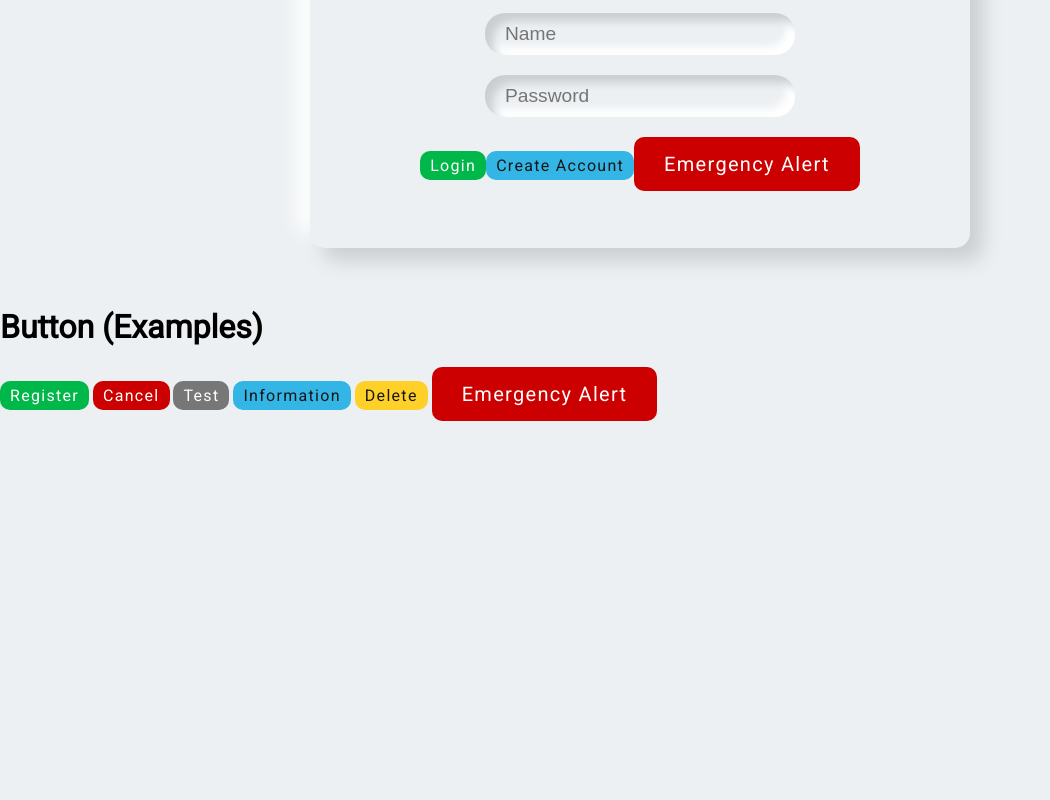
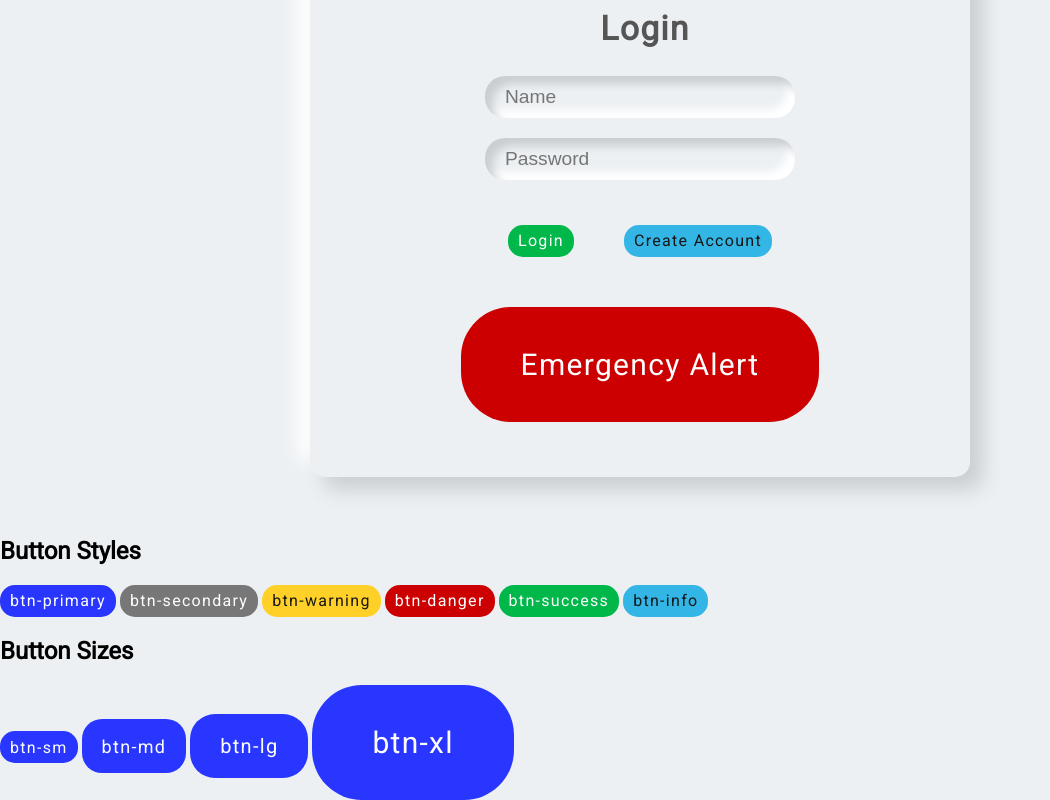
Before and after one commit to uC-Manny/ku_fs_q4_2021_fp_staying_alert, a React (Create React App) app in the folder client/: page / in a window 1280 px wide. Shown: the part 800-1600 px from the top of the page, without its empty margins (0-1050 px from the left). Before the commit the page ends 1221 px from the top, so only its background shows below. Built offline with nearby package versions, Linux system fonts and the light colour scheme.

Commit message:
added button styling and changed button examples

```diff
--- a/client/src/App.js
+++ b/client/src/App.js
@@ -9,61 +9,98 @@ function App() {
       <>
          <RegisterForm />
          <LoginForm />
-         <h1>Button (Examples)</h1>
+         <h2>Button Styles</h2>
          <Button
             onClick={() => {
-               console.log("The Register button was clicked");
+               console.log("The button was clicked");
+            }}
+            buttonStyle="btn-primary"
+            buttonSize="btn-sm"
+         >
+            btn-primary
+         </Button>{" "}
+         <Button
+            onClick={() => {
+               console.log("The button was clicked");
+            }}
+            buttonStyle="btn-secondary"
+            buttonSize="btn-sm"
+         >
+            btn-secondary
+         </Button>{" "}
+         <Button
+            onClick={() => {
+               console.log("The button was clicked");
+            }}
+            buttonStyle="btn-warning"
+            buttonSize="btn-sm"
+         >
+            btn-warning
+         </Button>{" "}
+         <Button
+            onClick={() => {
+               console.log("The button was clicked");
+            }}
+            buttonStyle="btn-danger"
+            buttonSize="btn-sm"
+         >
+            btn-danger
+         </Button>{" "}
+         <Button
+            onClick={() => {
+               console.log("The button was clicked");
             }}
             buttonStyle="btn-success"
             buttonSize="btn-sm"
          >
-            Register
+            btn-success
          </Button>{" "}
          <Button
             onClick={() => {
-               console.log("The Cancel button was clicked");
-            }}
-            buttonStyle="btn-danger"
-            buttonSize="btn-sm"
-         >
-            Cancel
-         </Button>{" "}
-         <Button
-            onClick={() => {
-               console.log("The Test button was clicked");
-            }}
-            buttonStyle="btn-secondary"
-            buttonSize="btn-sm"
-         >
-            Test
-         </Button>{" "}
-         <Button
-            onClick={() => {
-               console.log("The Info button was clicked");
+               console.log("The button was clicked");
             }}
             buttonStyle="btn-info"
             buttonSize="btn-sm"
          >
-            Information
+            btn-info
+         </Button>{" "}
+         <h2>Button Sizes</h2>
+         <Button
+            onClick={() => {
+               console.log("The button was clicked");
+            }}
+            buttonStyle="btn-primary"
+            buttonSize="btn-sm"
+         >
+            btn-sm
          </Button>{" "}
          <Button
             onClick={() => {
-               console.log("The Delete button was clicked");
+               console.log("The button was clicked");
             }}
-            buttonStyle="btn-warning"
-            buttonSize="btn-sm"
+            buttonStyle="btn-primary"
+            buttonSize="btn-md"
          >
-            Delete
+            btn-md
          </Button>{" "}
          <Button
             onClick={() => {
-               console.log("The Alert button was clicked");
+               console.log("The button was clicked");
             }}
-            buttonStyle="btn-danger"
+            buttonStyle="btn-primary"
             buttonSize="btn-lg"
          >
-            Emergency Alert
-         </Button>
+            btn-lg
+         </Button>{" "}
+         <Button
+            onClick={() => {
+               console.log("The button was clicked");
+            }}
+            buttonStyle="btn-primary"
+            buttonSize="btn-xl"
+         >
+            btn-xl
+         </Button>{" "}
       </>
    );
 }
--- a/client/src/components/buttons/Button.jsx
+++ b/client/src/components/buttons/Button.jsx
@@ -1,5 +1,5 @@
 import React from "react";
-import "./Button.css";
+import "./button.css";
 
 const styles = [
    "btn-primary",
@@ -10,7 +10,7 @@ const styles = [
    "btn-info",
 ];
 
-const sizes = ["btn-sm", "btn-md", "btn-lg"];
+const sizes = ["btn-sm", "btn-md", "btn-lg", "btn-xl"];
 
 export default function Button({
    children,
--- a/client/src/components/buttons/button.css
+++ b/client/src/components/buttons/button.css
@@ -1,5 +1,5 @@
 :root {
-   --primary: #4628ff;
+   --primary: #2836ff;
    --secondary: #777777;
    --warning: #ffd028;
    --danger: #CC0000;
@@ -11,8 +11,7 @@
 
 .btn {
    font-family: "Roboto", sans-serif;
-   font-weight: 400;
-   border-radius: 10px;
+   font-weight: 500;
    cursor: pointer;
    letter-spacing: 1.3px;
    transition: transform 0.3s ease;
@@ -63,16 +62,25 @@
 /* Button Sizes */
 
 .btn-sm {
-   padding: 5px 10px;
+   padding: 6.6px 10px;
    font-size: 16px;
+   border-radius: 15px;
 }
 
 .btn-md {
-   padding: 10px 20px;
+   padding: 16.6px 20px;
    font-size: 18px;
+   border-radius: 20px;
 }
 
 .btn-lg {
-   padding: 15px 30px;
+   padding: 20px 30px;
    font-size: 20px;
+   border-radius: 25px;
 }
+
+.btn-xl {
+   padding: 40px 60px;
+   font-size: 30px;
+   border-radius: 50px;
+}
--- a/client/src/components/forms/Form.css
+++ b/client/src/components/forms/Form.css
@@ -39,3 +39,13 @@
    text-align: center;
    align-items: center;
 }
+
+.form-box .btn {
+   justify-content: center;
+   margin: 25px;
+}
+
+.form-box .btn-lg {
+   display: block;
+   margin: 0 auto;
+}
--- a/client/src/components/forms/LoginForm.jsx
+++ b/client/src/components/forms/LoginForm.jsx
@@ -71,7 +71,7 @@ export default function LoginForm() {
                   console.log("The EMERGENCY Alert button was clicked");
                }}
                buttonStyle="btn-danger"
-            buttonSize="btn-lg"
+               buttonSize="btn-xl"
             >
                Emergency Alert
             </Button>
```
Lines whose indentation alone changed are shown as unchanged.
